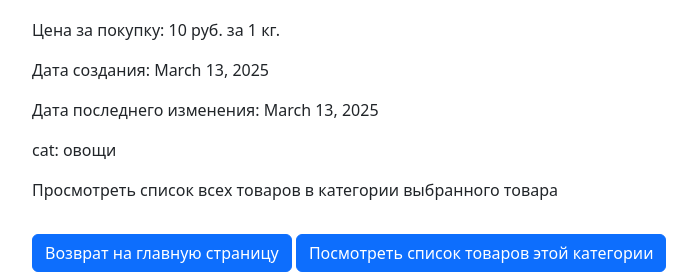
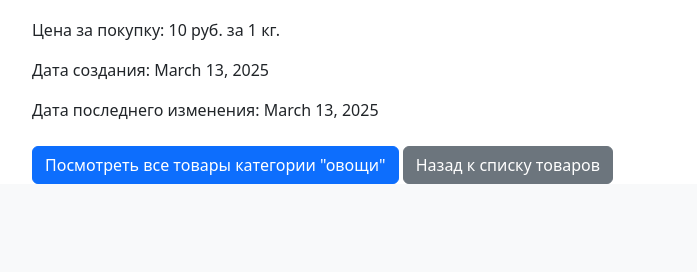
Before and after one commit to Dmitry-Nikandrov/deploy4, a Django app: page /cat/prod/6/detail in a window 1280 px wide. Shown: the part 784-1056 px from the top of the page, without its empty margins (50-747 px from the left). After the commit the page ends 968 px from the top, so only its background shows below. Run offline with Django 5.2, Linux system fonts and the light colour scheme; the visitor is signed in with stand-in values (Sample User, id 1); data comes from the database, SQL or seed files in the repository; some libraries are stand-ins or nearby versions.

Commit message:
29_cashirovanie_17/04

```diff
--- a/catalog/templates/catalog/product_detail.html
+++ b/catalog/templates/catalog/product_detail.html
@@ -3,20 +3,26 @@
 {% block content %}
 {% load my_tags %}
 <div class="container mt-10">
-        <h1>Подробное описание продукта</h1>
-        <div style="margin-top:50px">
+    <h1>Подробное описание продукта</h1>
+    <div style="margin-top:50px">
         <p>Наименование: {{object.name}}</p>
-        <p>Описание:{{object.description}}</p>
-        <p>Изображение: <img src="{{object.image|media_filter}}"> </p>
+        <p>Описание: {{object.description}}</p>
+        <p>Изображение: <img src="{{object.image|media_filter}}"></p>
         <p>Категория: {{object.category}}</p>
         <p>Цена за покупку: {{object.price}} руб. за 1 кг.</p>
         <p>Дата создания: {{object.created_at}}</p>
         <p>Дата последнего изменения: {{object.updated_at}}</p>
-        <p>cat: {{object.category}}</p>
-        </div>
-        <p>Просмотреть список всех товаров в категории выбранного товара</p>
-        <a class="btn btn-primary mt-3" href="{% url 'catalog:prod_list' %}" role="button">Возврат на главную страницу</a>
-        <a class="btn btn-primary mt-3" href="{% url 'catalog:prod_all' %}" role="button">Посмотреть список товаров этой категории</a>
+    </div>
 
+    <div class="mt-4">
+        <a class="btn btn-primary" href="{% url 'catalog:products_by_category' pk=object.category.id %}"
+           role="button">
+           Посмотреть все товары категории "{{object.category.name}}"
+        </a>
+        <a class="btn btn-secondary" href="{% url 'catalog:prod_list' %}"
+           role="button">
+           Назад к списку товаров
+        </a>
+    </div>
 </div>
 {% endblock %}
--- a/catalog/urls.py
+++ b/catalog/urls.py
@@ -19,5 +19,5 @@ urlpatterns = [
     path("prod/<int:pk>/detail", ProductDetailView.as_view(), name="prod_detail"),
     path("prod/del/<int:pk>/del", ProductDeleteView.as_view(), name="prod_delete"),
     path("cont/", ContactView.as_view(), name="cont_list"),
-    path("prod/prodall", ProductsByCategoryView.as_view(), name="prod_all"),
+    path("prod/<int:pk>/prodall", ProductsByCategoryView.as_view(), name="prod_all"),
 ]
--- a/catalog/views.py
+++ b/catalog/views.py
@@ -1,6 +1,6 @@
 from django.contrib.auth.mixins import LoginRequiredMixin, PermissionRequiredMixin
 from django.core.exceptions import PermissionDenied
-from django.shortcuts import render
+from django.shortcuts import render, get_object_or_404
 from django.urls import reverse_lazy
 from django.utils.decorators import method_decorator
 from django.views.decorators.cache import cache_page
@@ -46,16 +46,24 @@ class ProductUpdateView(LoginRequiredMixin, UpdateView):
             return self.object
         raise PermissionDenied
 
+
 @method_decorator(cache_page(60*15), name='dispatch')
 class ProductDetailView(LoginRequiredMixin, DetailView):
     model = Product
 
+
 class ProductsByCategoryView(LoginRequiredMixin, ListView):
     model = Product
     template_name = 'catalog/product_from_category.html'
+
     def get_queryset(self):
-        prod_id = self.kwargs.get('pk')
-        return ProductService.get_products_from_category(category_id=prod_id)
+        category_id = self.kwargs.get('pk')
+        return Product.objects.filter(category_id=category_id).select_related('category')
+
+    def get_context_data(self, **kwargs):
+        context = super().get_context_data(**kwargs)
+        context['category'] = get_object_or_404(Category, id=self.kwargs.get('pk'))
+        return context
 
 
 class ProductDeleteView(LoginRequiredMixin, PermissionRequiredMixin, DeleteView):
```
Also changed, not shown: catalog/services.py (+2 -6 lines).
